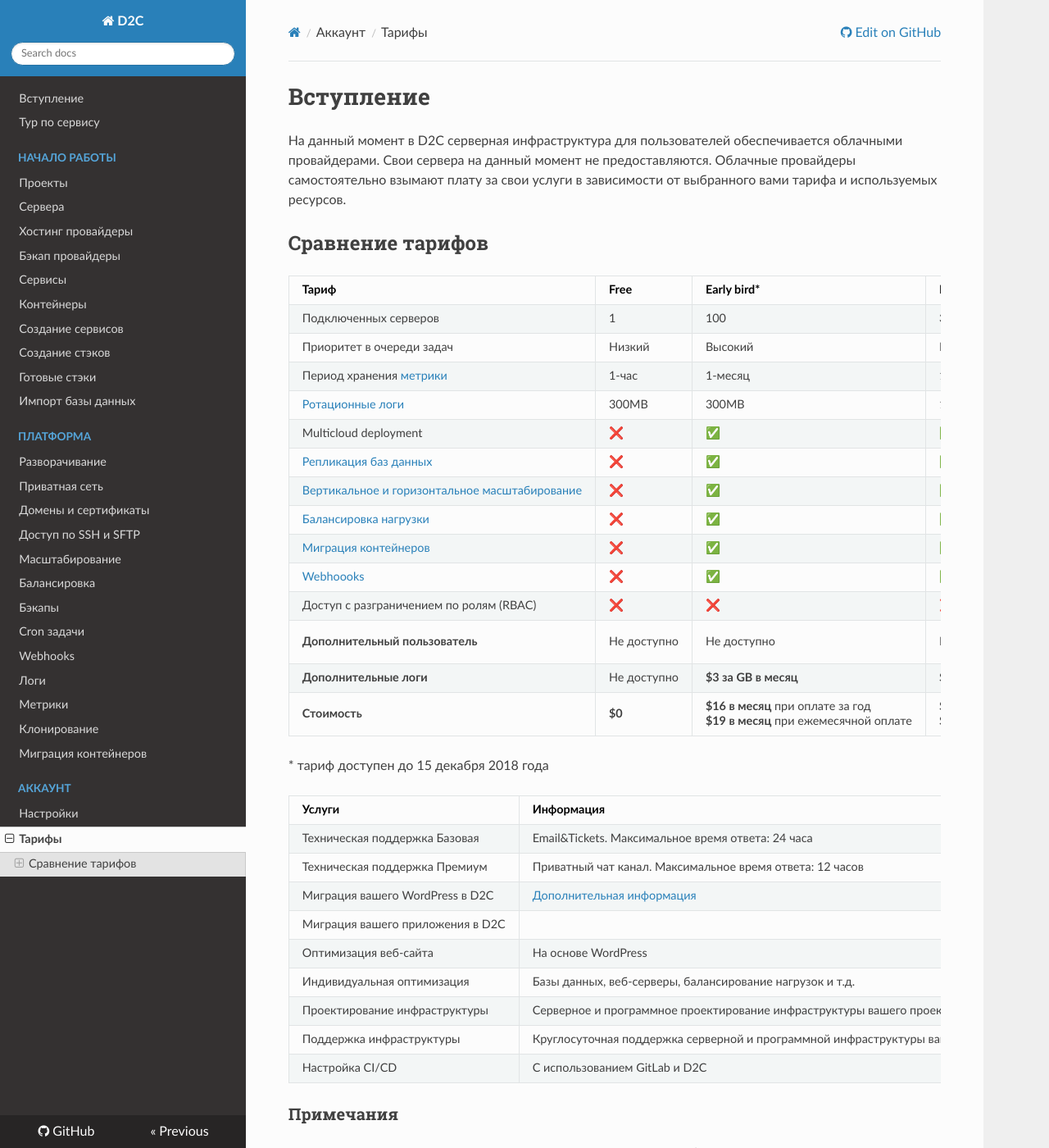
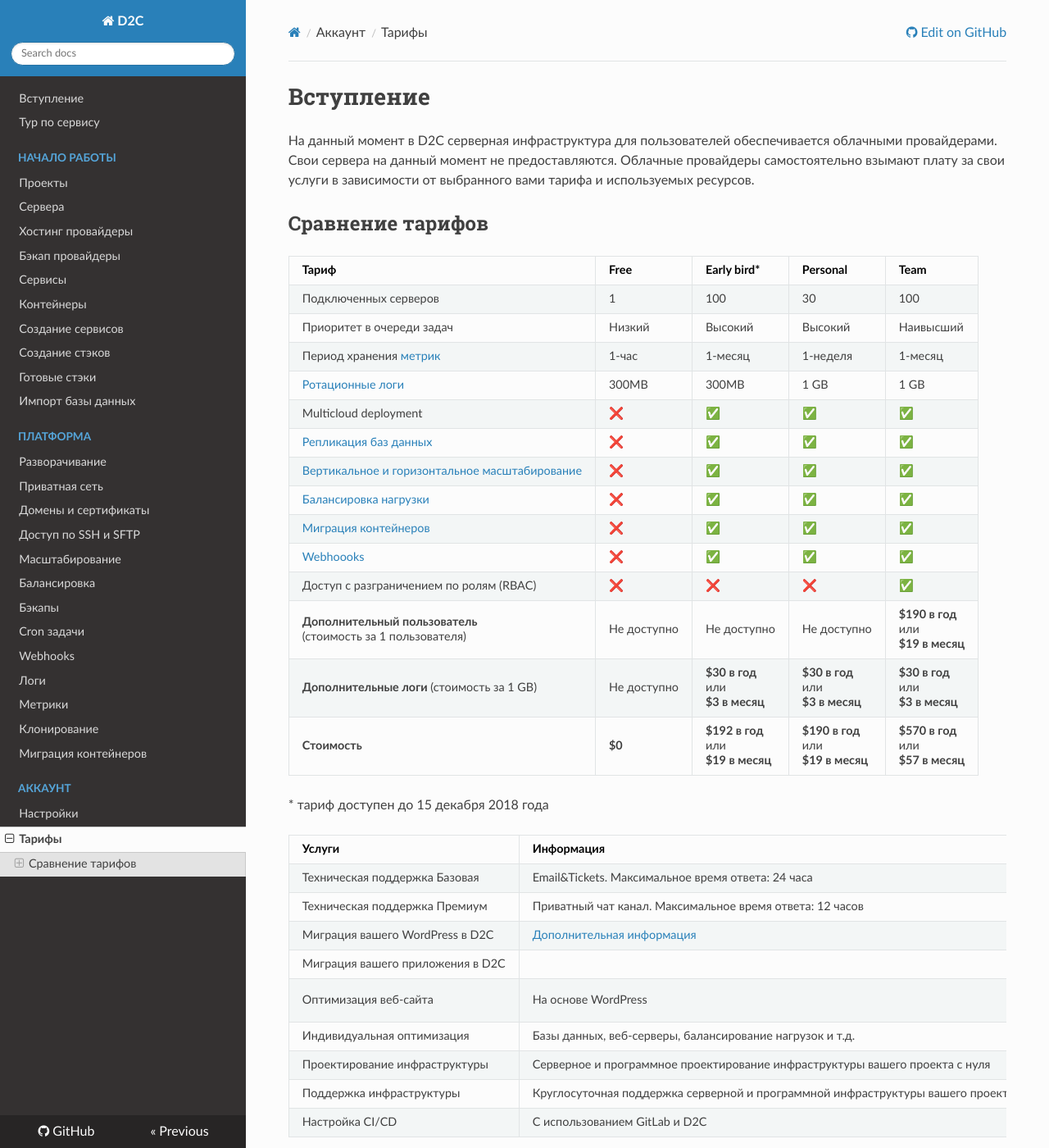
Before and after one commit to d2cio/docs-ru, an MkDocs documentation site: the page built from docs/account/plan.md, in a window 1280 px wide and 1400 px high. Shown: the whole window at 82% size. Built offline with MkDocs 1.6.1, drawn with Linux system fonts in a browser that asks for light colours; nearby versions of some CDN libraries; old or Windows-style settings are respelled for this version of MkDocs.

Commit message:
edited plan page, extra.css

```diff
--- a/docs/account/plan.md
+++ b/docs/account/plan.md
@@ -7,8 +7,8 @@
 Тариф                                                 | Free          | Early bird*   | Personal | Team
 :---------------------------------------------------- |--------------- | ---------      | -----    | ----
 Подключенных серверов                                 | 1              | 100            | 30       |100
-Приоритет в очереди задач                             | Низкий         | Высокий     | Высокий  | Наивысший
-Период хранения [метрики](/platform/metrics/)         | 1-час          | 1-месяц        | 1-неделя   | 1-месяц
+Приоритет в очереди задач                             | Низкий         | Высокий        | Высокий | Наивысший
+Период хранения [метрик](/platform/metrics/)          | 1-час          | 1-месяц        | 1-неделя   | 1-месяц
 [Ротационные логи](/platform/logs/)                   | 300MB          | 300MB          | 1 GB     | 1 GB
 Multicloud deployment                                 | ❌             | ✅              | ✅        | ✅
 [Репликация баз данных](/platform/scaling/)           | ❌             | ✅              | ✅        | ✅
@@ -17,9 +17,9 @@ Multicloud deployment                                 | ❌             | ✅
 [Миграция контейнеров](/platform/migration/)          | ❌             | ✅              | ✅        | ✅
 [Webhoooks](/platform/webhooks/)                      | ❌             | ✅              | ✅        | ✅
 Доступ с разграничением по ролям (RBAC)               | ❌             | ❌              | ❌        | ✅
-**Дополнительный пользователь**                                        | Не доступно | Не доступно| Не доступно | **$16 в месяц** при оплате за год<br>**$19 в месяц** при ежемесячной оплате
-**Дополнительные логи**                                        | Не доступно | **$3 за GB в месяц** | **$3 за GB в месяц** | **$3 за GB в месяц**
-**Стоимость**                                             | **$0**        | **$16 в месяц** при оплате за год<br>**$19 в месяц** при ежемесячной оплате | **$15.83 в месяц** при оплате за год<br>**$19 в месяц** при ежемесячной оплате |  **$47.5 в месяц** при оплате за год<br>**$57 в месяц** при ежемесячной оплате
+**Дополнительный пользователь**<br>(стоимость за 1 пользователя)   | Не доступно | Не доступно| Не доступно | **$190 в&nbsp;год**<br>или<br>**$19&nbsp;в&nbsp;месяц**
+**Дополнительные логи** (стоимость за 1 GB)           | Не доступно | **$30&nbsp;в&nbsp;год**<br>или<br>**$3&nbsp;в&nbsp;месяц** | **$30&nbsp;в&nbsp;год**<br>или<br>**$3&nbsp;в&nbsp;месяц** | **$30&nbsp;в&nbsp;год**<br>или<br>**$3&nbsp;в&nbsp;месяц**
+**Стоимость**                                         | **$0**        | **$192&nbsp;в&nbsp;год**<br>или<br>**$19&nbsp;в&nbsp;месяц** | **$190&nbsp;в&nbsp;год**<br>или<br>**$19&nbsp;в&nbsp;месяц** |  **$570&nbsp;в&nbsp;год**<br>или<br>**$57&nbsp;в&nbsp;месяц**
 
 \* тариф доступен до 15 декабря 2018 года
 
@@ -29,7 +29,7 @@ Multicloud deployment                                 | ❌             | ✅
 Техническая поддержка Премиум | Приватный чат канал. Максимальное время ответа: 12 часов | **$350 в месяц**. [Подписаться](https://pay.paddle.com/checkout/539535)
 Миграция вашего WordPress в D2C | [Дополнительная информация](https://d2c.io/services/your-wordpress-site-migration-to-our-platform)     | **$50** |
 Миграция вашего приложения в D2C |   | [**Свяжитесь с нами**](mailto:support@d2c.io?subject=Миграция на микросервисную архитектуру)
-Оптимизация веб-сайта         | На основе WordPress                                        | **$300**. [**Свяжитесь с нами**](mailto:support@d2c.io?subject=Оптимизация WordPress)
+Оптимизация веб-сайта         | На основе WordPress                                        | **$300**.<br>[**Свяжитесь с нами**](mailto:support@d2c.io?subject=Оптимизация WordPress)
 Индивидуальная оптимизация | Базы данных, веб-серверы, балансирование нагрузок и т.д. | [**Свяжитесь с нами**](mailto:support@d2c.io?subject=Индивидуальная оптимизация проекта)
 Проектирование инфраструктуры | Серверное и программное проектирование инфраструктуры вашего проекта с нуля | [**Свяжитесь с нами**](mailto:support@d2c.io?subject=Проектирование инфраструктуры)
 Поддержка инфраструктуры | Круглосуточная поддержка серверной и программной инфраструктуры вашего проекта| [**Свяжитесь с нами**](mailto:support@d2c.io?subject=Поддержка инфраструктуры)
--- a/docs/css/extra.css
+++ b/docs/css/extra.css
@@ -1,3 +1,3 @@
 .wy-nav-content {
-  max-width: 900px;
+  max-width: 1024px;
 }
```
